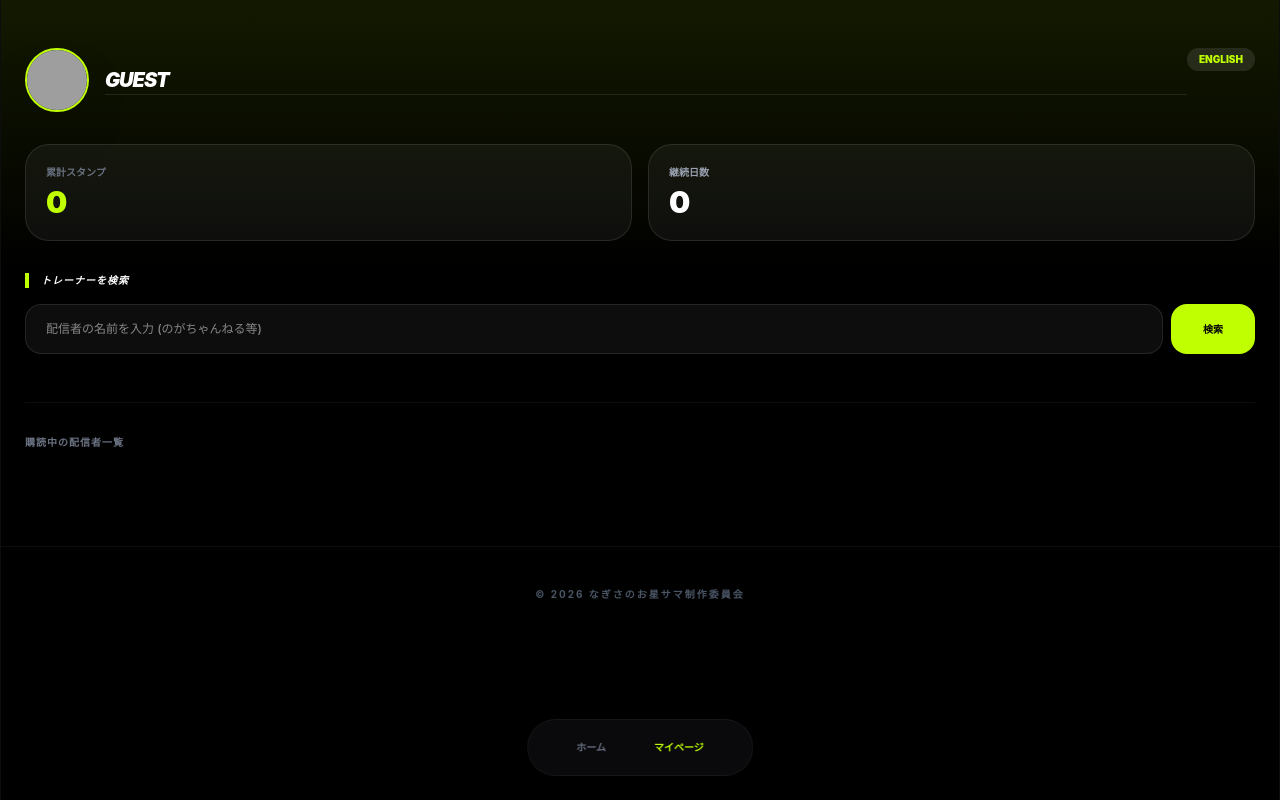
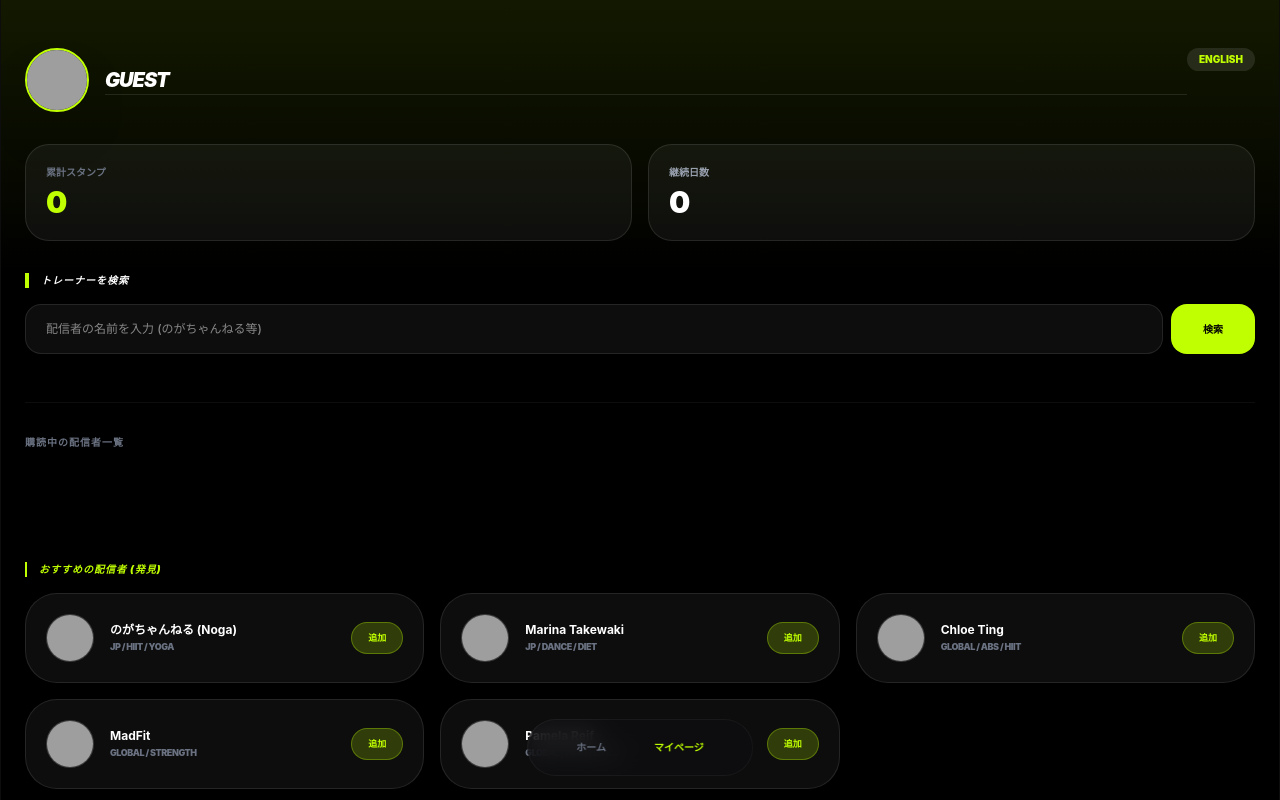
Before and after one commit to sohohic-tech/gfn-navigator, a Next.js app: page /mypage in a window 1280 px wide. Shown: the top 800 px of the page. Built offline with nearby package versions, Linux system fonts and the light colour scheme; grey boxes are pictures that could not be loaded.

Commit message:
Add recommended trainers section to MyPage

```diff
--- a/src/app/mypage/page.tsx
+++ b/src/app/mypage/page.tsx
@@ -4,6 +4,14 @@ import { useState, useEffect } from 'react';
 import Link from 'next/link';
 import { useUser } from '@/context/UserContext';
 import { Trainer } from '@/types/fitness';
+
+const RECOMMENDED_CHANNELS = [
+  { id: "UCO98reM6_X98Y0i_bM3mXpQ", name: "のがちゃんねる (Noga)", tag: "JP / HIIT / YOGA", image: "https://yt3.googleusercontent.com/ytc/AIdro_n8t9Y9X0T_nZ9Y9X0T_nZ9Y9X0T_nZ9Y9X0T_nZ9Y9X0T_nZ9Y9X0T_nZ9Y9X0T=s176-c-k-c0x00ffffff-no-rj" },
+  { id: "UCX69-7Z9P3S3GvY_qN_Y_qN_Y_qN_Y_qN", name: "Marina Takewaki", tag: "JP / Dance / Diet", image: "https://yt3.googleusercontent.com/ytc/AIdro_m8R9R9R9R9R9R9R9R9R9R9R9R9R9R9R9R9R9R9R9R9R9R9R9R9R9R9R9R9R9=s176-c-k-c0x00ffffff-no-rj" },
+  { id: "UCCgLoMYIyP7i129h-3329-3329-3329", name: "Chloe Ting", tag: "Global / Abs / HIIT", image: "https://yt3.googleusercontent.com/ytc/AIdro_n8t9Y9X0T_nZ9Y9X0T_nZ9Y9X0T_nZ9Y9X0T_nZ9Y9X0T_nZ9Y9X0T_nZ9Y9X0T=s176-c-k-c0x00ffffff-no-rj" },
+  { id: "UCV_7_V_7_V_7_V_7_V_7_V_7_V_7_V_7", name: "MadFit", tag: "Global / Strength", image: "https://api.dicebear.com/7.x/identicon/svg?seed=MadFit" },
+  { id: "UCa-a-a-a-a-a-a-a-a-a-a-a-a-a-a-a", name: "Pamela Reif", tag: "Global / Aesthetics", image: "https://api.dicebear.com/7.x/identicon/svg?seed=Pamela" }
+];
 
 export default function MyPage() {
   const { userData, toggleFavoriteTrainer, setLanguage, updateUserName, isLoading } = useUser();
@@ -216,6 +224,35 @@ export default function MyPage() {
                 ))}
               </div>
             </div>
+
+            {/* Recommended Trainers */}
+            <div className="space-y-4 pt-12">
+               <h2 className="text-[10px] font-black uppercase tracking-widest text-primary italic border-l-2 border-primary pl-3">おすすめの配信者 (発見)</h2>
+               <div className="grid grid-cols-1 md:grid-cols-2 lg:grid-cols-3 gap-4">
+                  {RECOMMENDED_CHANNELS.map(chan => {
+                    const isSubscribed = userData.favoriteTrainers.some(t => t.id === chan.id);
+                    return (
+                      <div key={chan.id} className="bg-white/5 border border-white/10 rounded-[32px] p-5 flex items-center justify-between hover:border-primary/20 transition-all">
+                         <div className="flex items-center gap-4">
+                            <div className="w-12 h-12 rounded-full bg-zinc-800 border border-white/10 overflow-hidden">
+                               <img src={chan.image || "https://api.dicebear.com/7.x/identicon/svg?seed=fitness"} className="w-full h-full object-cover" alt="p" />
+                            </div>
+                            <div>
+                               <h3 className="text-xs font-bold text-white">{chan.name}</h3>
+                               <p className="text-[9px] text-gray-500 font-black uppercase tracking-tighter mt-0.5">{chan.tag}</p>
+                            </div>
+                         </div>
+                         <button
+                           onClick={() => toggleFavoriteTrainer(chan.id, chan.name)}
+                           className={`text-[9px] font-black uppercase px-4 py-2 rounded-full transition-all ${isSubscribed ? 'bg-zinc-800 text-gray-500' : 'bg-primary/20 text-primary border border-primary/30 hover:bg-primary hover:text-black'}`}
+                         >
+                            {isSubscribed ? '解除' : '追加'}
+                         </button>
+                      </div>
+                    );
+                  })}
+               </div>
+            </div>
           </>
         )}
 
```
